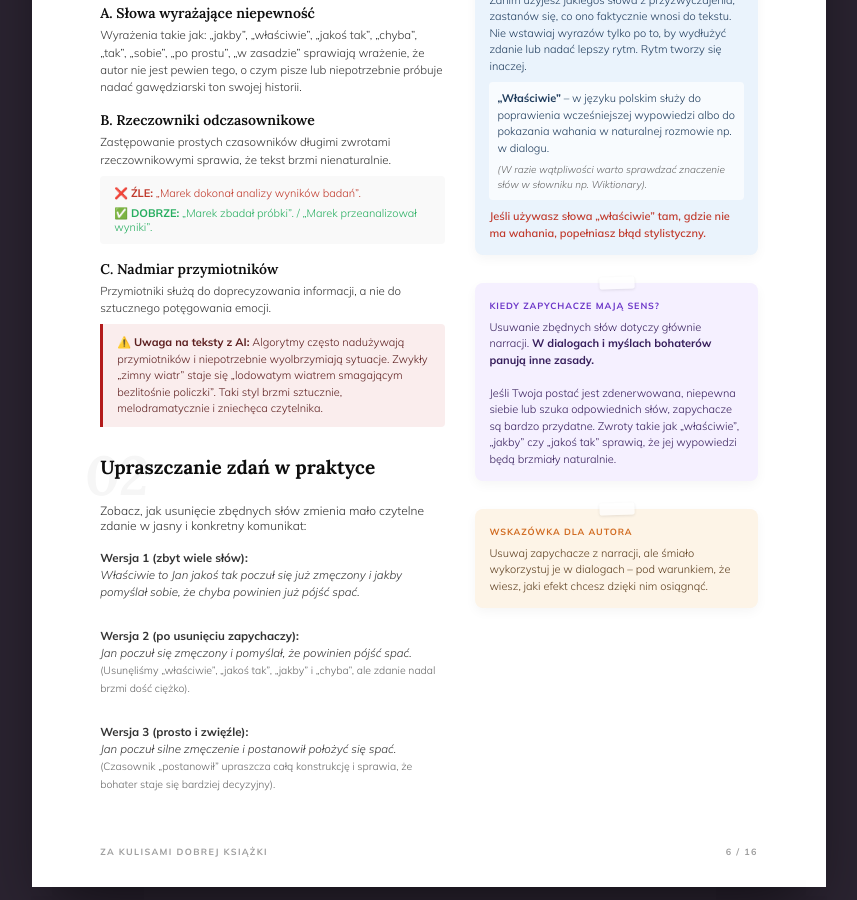
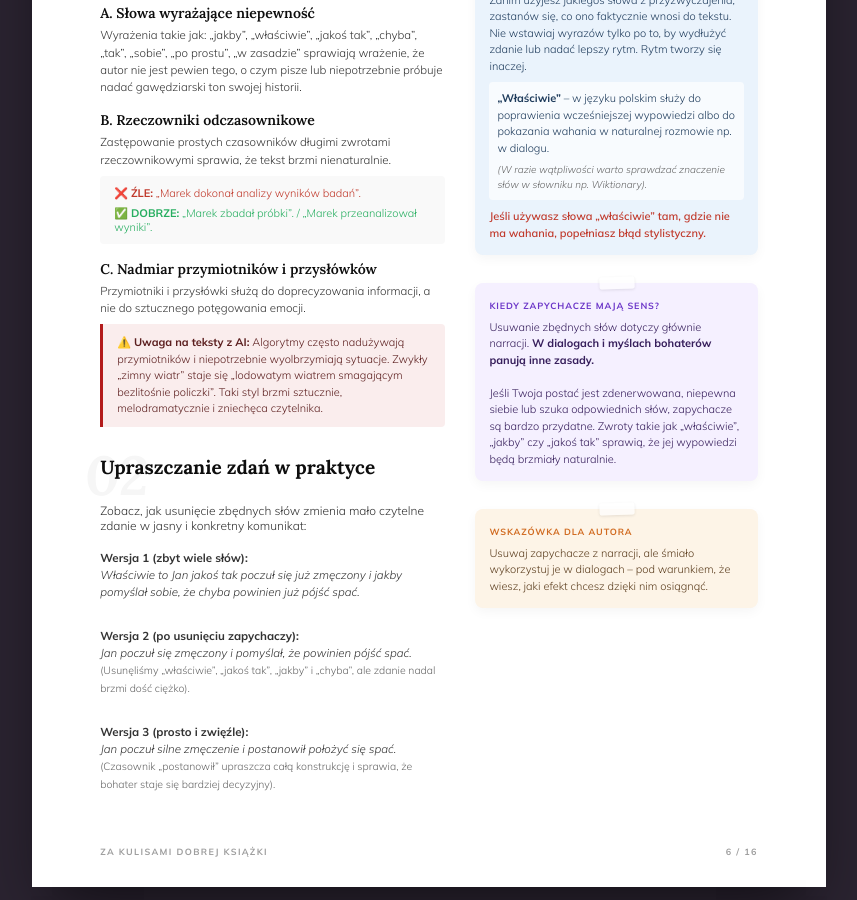
Before and after one commit to Bonnie00726/nataliaszoppa, a Jekyll site: the page arkusz językowy.html, which Jekyll copies as it is, in a window 1280 px wide and 900 px high, scrolled down 6044 px. Shown: the whole window, without its empty margins (211-1068 px from the left). Built offline with Jekyll 4.4.1, drawn with Linux system fonts in a browser that asks for light colours.

Commit message:
Update arkusz językowy.html

```diff
--- a/arkusz językowy.html
+++ b/arkusz językowy.html
@@ -411,8 +411,8 @@
 </div>
 
 <!-- Przeniesione C z prawego panelu -->
-<h4 style="font-family: var(--serif); color: var(--ink); font-size: 14px; margin-bottom: 4px; margin-top: 0;">C. Nadmiar przymiotników</h4>
-<p style="font-size: 11.5px; line-height: 1.5; color: var(--ink-soft); margin-bottom: 8px;">Przymiotniki służą do doprecyzowania informacji, a nie do sztucznego potęgowania emocji.</p>
+<h4 style="font-family: var(--serif); color: var(--ink); font-size: 14px; margin-bottom: 4px; margin-top: 0;">C. Nadmiar przymiotników i przysłówków</h4>
+<p style="font-size: 11.5px; line-height: 1.5; color: var(--ink-soft); margin-bottom: 8px;">Przymiotniki i przysłówki służą do doprecyzowania informacji, a nie do sztucznego potęgowania emocji.</p>
 <div style="background: #FAEDED; border-left: 3px solid #B31B1B; padding: 10px 14px; border-radius: 0 4px 4px 0; font-size: 11px; margin-bottom: 28px; color: #5c1f1f; line-height: 1.5;">
     <strong>⚠️ Uwaga na teksty z AI:</strong> Algorytmy często nadużywają przymiotników i niepotrzebnie wyolbrzymiają sytuacje. Zwykły „zimny wiatr” staje się „lodowatym wiatrem smagającym bezlitośnie policzki”. Taki styl brzmi sztucznie, melodramatycznie i zniechęca czytelnika.
 </div>
```
